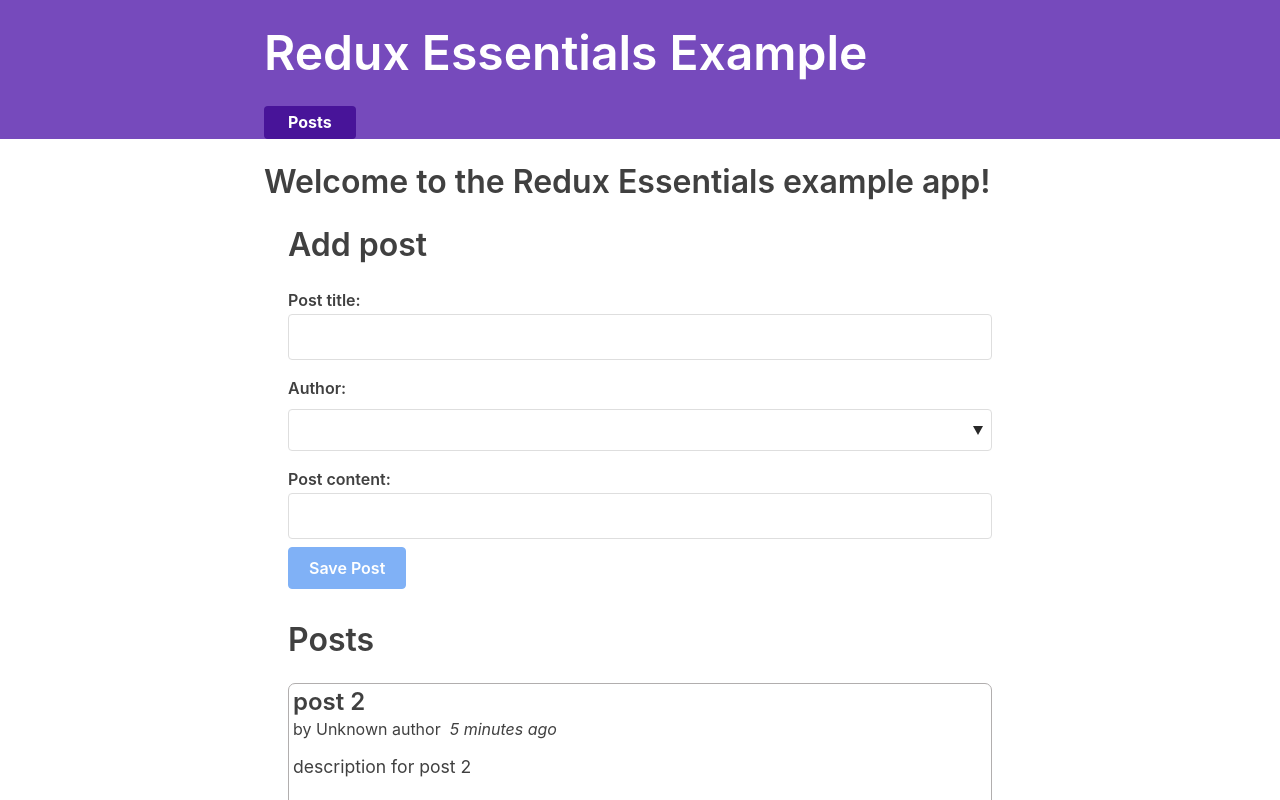
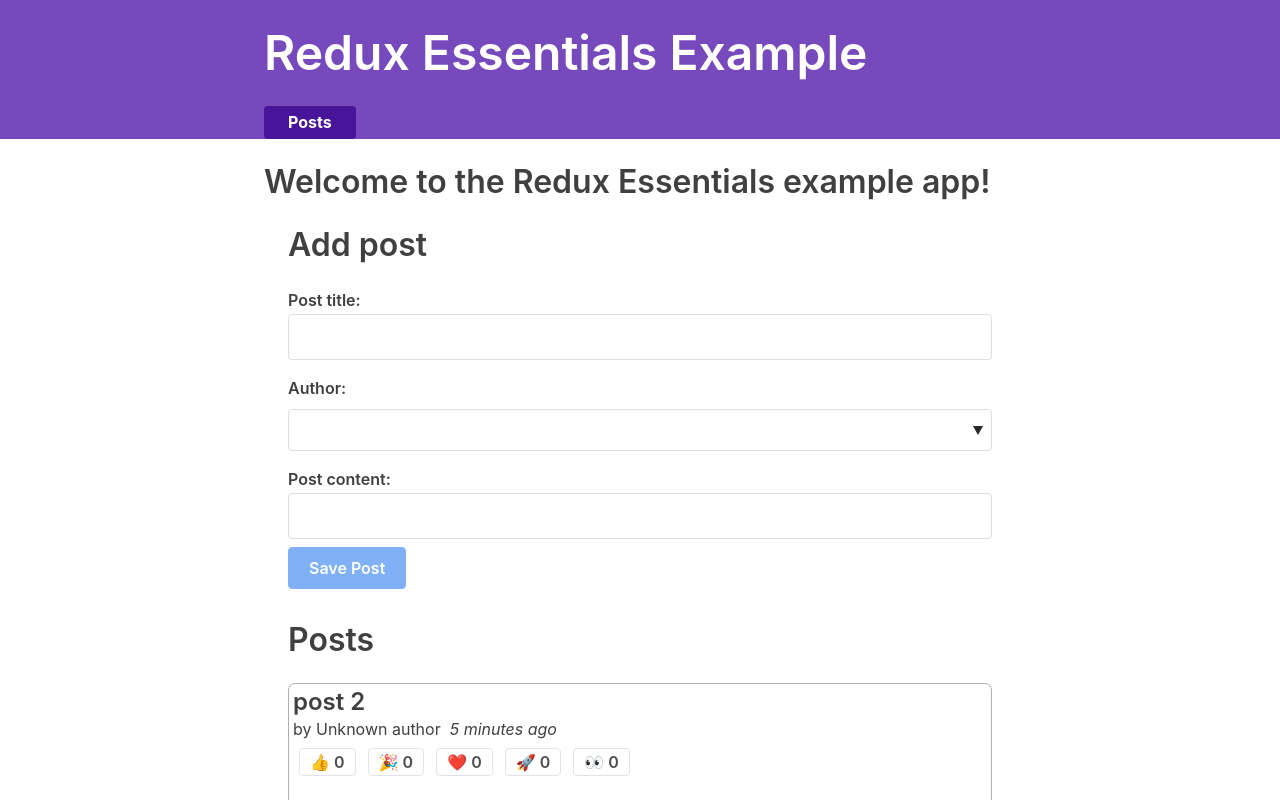
Before and after one commit to ferrikt/posts-users-redux, a React (Create React App) app: page / in a window 1280 px wide. Shown: the top 800 px of the page. Built offline with nearby package versions, Linux system fonts and the light colour scheme; what miragejs, txtgen would draw is missing.

Commit message:
add post reaction button

```diff
--- /dev/null
+++ b/src/features/posts/ReactionButtons.js
@@ -0,0 +1,33 @@
+import React from 'react'
+import { useDispatch } from 'react-redux'
+
+import { reactionAdded } from './postsReducer'
+
+const reactionEmoji = {
+  thumbsUp: '👍',
+  hooray: '🎉',
+  heart: '❤️',
+  rocket: '🚀',
+  eyes: '👀',
+}
+
+export const ReactionButtons = ({ post }) => {
+  const dispatch = useDispatch()
+
+  const reactionButtons = Object.entries(reactionEmoji).map(([name, emoji]) => {
+    return (
+      <button
+        key={name}
+        type="button"
+        className="muted-button reaction-button"
+        onClick={() =>
+          dispatch(reactionAdded({ postId: post.id, reaction: name }))
+        }
+      >
+        {emoji} {post.reactions[name]}
+      </button>
+    )
+  })
+
+  return <div>{reactionButtons}</div>
+}
--- a/src/features/posts/addPost.js
+++ b/src/features/posts/addPost.js
@@ -4,7 +4,6 @@
 import { addPost } from './postsReducer'
 
 function AppPost() {
-  const posts = useSelector((state) => state.posts)
   const dispatch = useDispatch()
   const [title, setTitle] = useState('')
   const [content, setContent] = useState('')
@@ -30,11 +29,13 @@
       case 'content':
         setContent(e.target.value)
         break
+      default:
+        break
     }
   }
 
   const canSave = Boolean(title) && Boolean(content) && Boolean(userId)
-  debugger
+
   const usersOptions = users.map((user) => (
     <option key={user.id} value={user.id}>
       {user.name}
--- a/src/features/posts/editPost.js
+++ b/src/features/posts/editPost.js
@@ -2,7 +2,6 @@
 import { useHistory } from 'react-router-dom'
 import { useSelector, useDispatch } from 'react-redux'
 import { postUpdated } from './postsReducer'
-import { nanoid } from '@reduxjs/toolkit'
 
 function EditPost({ match }) {
   const dispatch = useDispatch()
@@ -34,6 +33,8 @@
         break
       case 'content':
         setContent(e.target.value)
+        break
+      default:
         break
     }
   }
--- a/src/features/posts/postsList.js
+++ b/src/features/posts/postsList.js
@@ -3,6 +3,7 @@
 import { Link } from 'react-router-dom'
 import PostAuthor from './PostAuthor'
 import { TimeAgo } from './TimeAgo'
+import { ReactionButtons } from './ReactionButtons'
 function PostsList() {
   const posts = useSelector((state) => state.posts)
 
@@ -19,6 +20,7 @@
         <TimeAgo timestamp={post.date} />
       </div>
 
+      <ReactionButtons post={post} />
       <p className="post-content">{post.content.substring(0, 100)}</p>
       <Link to={`/posts/${post.id}`} className="button muted-button">
         View Post
--- a/src/features/posts/postsReducer.js
+++ b/src/features/posts/postsReducer.js
@@ -8,12 +8,26 @@
     content: 'description for post 1',
     userId: 1,
     date: sub(new Date(), { minutes: 10 }).toISOString(),
+    reactions: {
+      thumbsUp: 0,
+      hooray: 0,
+      heart: 0,
+      rocket: 0,
+      eyes: 0,
+    },
   },
   {
     id: '2',
     title: 'post 2',
     content: 'description for post 2',
     date: sub(new Date(), { minutes: 5 }).toISOString(),
+    reactions: {
+      thumbsUp: 0,
+      hooray: 0,
+      heart: 0,
+      rocket: 0,
+      eyes: 0,
+    },
   },
 ]
 
@@ -46,9 +60,17 @@
         existingPost.content = content
       }
     },
+
+    reactionAdded(state, action) {
+      const { postId, reaction } = action.payload
+      const existingPost = state.find((post) => post.id === postId)
+      if (existingPost) {
+        existingPost.reactions[reaction]++
+      }
+    },
   },
 })
 
-export const { addPost, postUpdated } = postsSlice.actions
+export const { addPost, postUpdated, reactionAdded } = postsSlice.actions
 
 export default postsSlice.reducer
--- a/src/features/users/usersReducer.js
+++ b/src/features/users/usersReducer.js
@@ -1,5 +1,4 @@
 import { createSlice } from '@reduxjs/toolkit'
-import { nanoid } from '@reduxjs/toolkit'
 
 const initialState = [
   { id: 1, name: 'John Black' },
```
